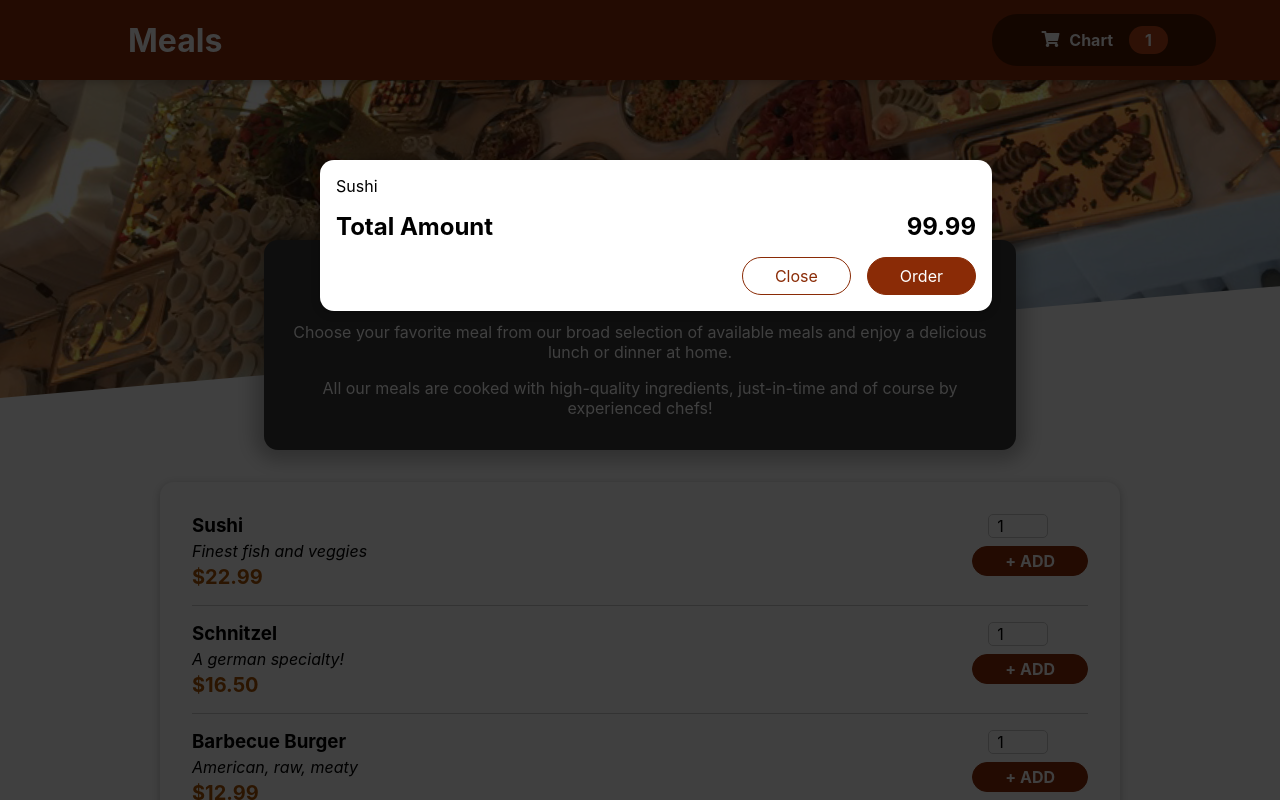
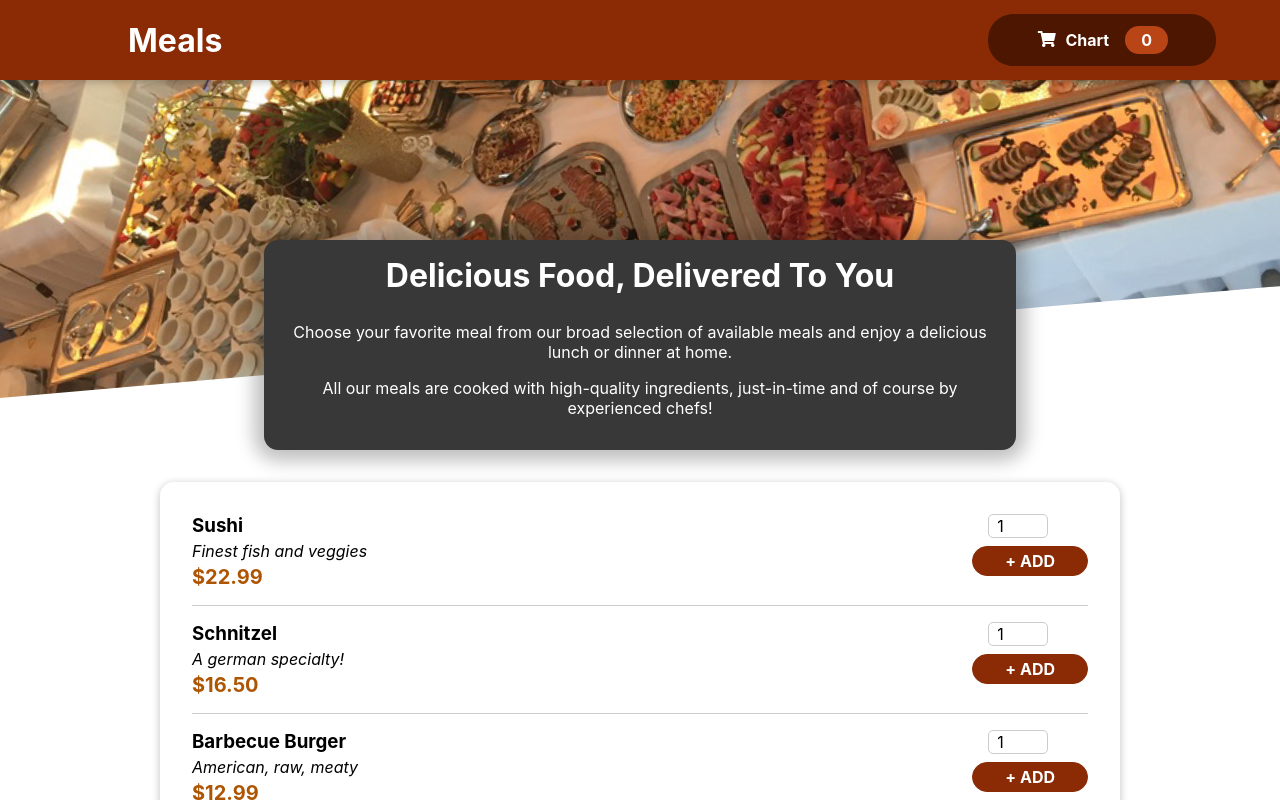
Before and after one commit to Kareem727/Restaurant_order_app, a React (Create React App) app: page / in a window 1280 px wide. Shown: the top 800 px of the page. Built offline with nearby package versions, Linux system fonts and the light colour scheme; the HTML template or start-up script is replaced by a standard one.

Commit message:
Adding Cart & Modal Dom_portal

```diff
--- a/src/App.js
+++ b/src/App.js
@@ -1,14 +1,29 @@
+import React, {useState} from 'react';
+import { Fragment } from 'react/cjs/react.production.min';
 import './App.css';
 import Cart from './components/Cart/Cart';
 import Headerr from './components/Layout/Headerr';
 import Meals from './components/Meals/Meals';
+import CartProvider from './components/store/CartProvider';
+
 function App(props) {
+  const [showCart, setShowCart] = useState(false);
+  const ShowHandler = () =>{
+    setShowCart(true);
+  }
+  const HideHandler =() =>{
+    setShowCart(false);
+  }
+
+
+
   return (
-   <div>
-     <Cart/>
-     <Headerr/>
+
+   <CartProvider>
+      {showCart && <Cart onClose={HideHandler}/> }
+     <Headerr onConfirm={ShowHandler}/>
      <Meals/>
-   </div>
+   </CartProvider>
 
   );
 }
--- a/src/components/Cart/Cart.js
+++ b/src/components/Cart/Cart.js
@@ -2,11 +2,11 @@ import Modal from '../UI/Modal';
 import stylesss from './Cart.module.css'
 
 
-const Cart = () =>{
+const Cart = (props) =>{
     const CartItem =[{id:'c1', name:'Sushi', price:22.22, amount:2}].map(item => <li>{item.name}</li>);
 
     return(
-    <Modal>
+    <Modal onClose={props.onClose}>
      <div className={stylesss['cart-items']}>
         {CartItem}
      <div className={stylesss.total}>
@@ -14,7 +14,7 @@ const Cart = () =>{
          <span>99.99</span>
      </div>
      <div className={stylesss.actions}>
-         <button className={stylesss['button--alt']}>Close</button>
+         <button className={stylesss['button--alt']} onClick={props.onClose} >Close</button>
          <button className={stylesss.button}>Order</button>
 
      </div>
--- a/src/components/Layout/ChartHeaderButton.js
+++ b/src/components/Layout/ChartHeaderButton.js
@@ -1,13 +1,18 @@
+import { useContext } from 'react';
 
-
+import CartContext from '../store/cart-context';
 import stylesss from './ChartHeaderButton.module.css'
 
 const ChartButton =(props) =>{
+   const ctx = useContext(CartContext);
+   const numberOfCartItems = ctx.items.reduce((curNumber, item) =>{
+       return curNumber + item.amount;
+   }, 0);
 return(
-    <button className={stylesss.button}>
+    <button className={stylesss.button} onClick={props.onConfirm}>
         <span className={stylesss.icon}><i class="fas fa-shopping-cart"></i></span>
         <span>Chart</span>
-        <span className={stylesss.badge} > 1</span>
+        <span className={stylesss.badge} >{numberOfCartItems}</span>
     </button>
 );
 
--- a/src/components/Layout/Headerr.js
+++ b/src/components/Layout/Headerr.js
@@ -2,13 +2,13 @@ import { Fragment } from "react/cjs/react.production.min"
 import stylesss from "./Headerr.module.css"
 import backIhghgfghmage from '../../assets/meals.jpg'
 import ChartButton from "./ChartHeaderButton";
-const Headerr =() =>{
+const Headerr =(props) =>{
     return(
         <Fragment>
 
     <header className={stylesss.header}>
     <h1>Meals</h1>
-     <ChartButton/>
+     <ChartButton onConfirm={props.onConfirm}/>
     </header>
 
     <div className={stylesss['main-image']}>
--- a/src/components/UI/Modal.js
+++ b/src/components/UI/Modal.js
@@ -5,7 +5,7 @@ import { Fragment } from 'react/cjs/react.production.min';
 
 const BackDroop = (props) =>{
     return(
-        <div className={stylesss.backdrop}/>
+        <div className={stylesss.backdrop}  onClick={props.onClose}/>
     );
   };
 
@@ -24,7 +24,7 @@ const Modal = (props) =>{
 
 return(
     <Fragment>
-        {ReactDOM.createPortal(<BackDroop />, overLayRoot )}
+        {ReactDOM.createPortal(<BackDroop   onClose={props.onClose} />, overLayRoot )}
         {ReactDOM.createPortal(<ModalOverLay>{props.children}</ModalOverLay>, overLayRoot)}
     </Fragment>
 );
--- /dev/null
+++ b/src/components/store/CartProvider.js
@@ -0,0 +1,22 @@
+import CartContext from "./cart-context";
+
+
+const CartProvider = (props) =>{
+
+    const addItemToCartHandler = () =>{};
+    const removeItemFromCartHandler = () =>{};
+
+    const cartContext ={
+        items: [],
+        totalAmount: 0,
+        addItem: addItemToCartHandler,
+        removeItem:removeItemFromCartHandler
+    };
+return(
+    <CartContext.Provider value={cartContext}>
+        {props.children}
+    </CartContext.Provider>
+);
+}
+
+export default CartProvider;
--- /dev/null
+++ b/src/components/store/cart-context.js
@@ -0,0 +1,11 @@
+
+import React from "react";
+
+const CartContext = React.createContext({
+    items: [],
+    totalAmount: 0,
+    addItem: (item) => {},
+    removeItem: (id) => {}
+});
+
+export default CartContext;
```
